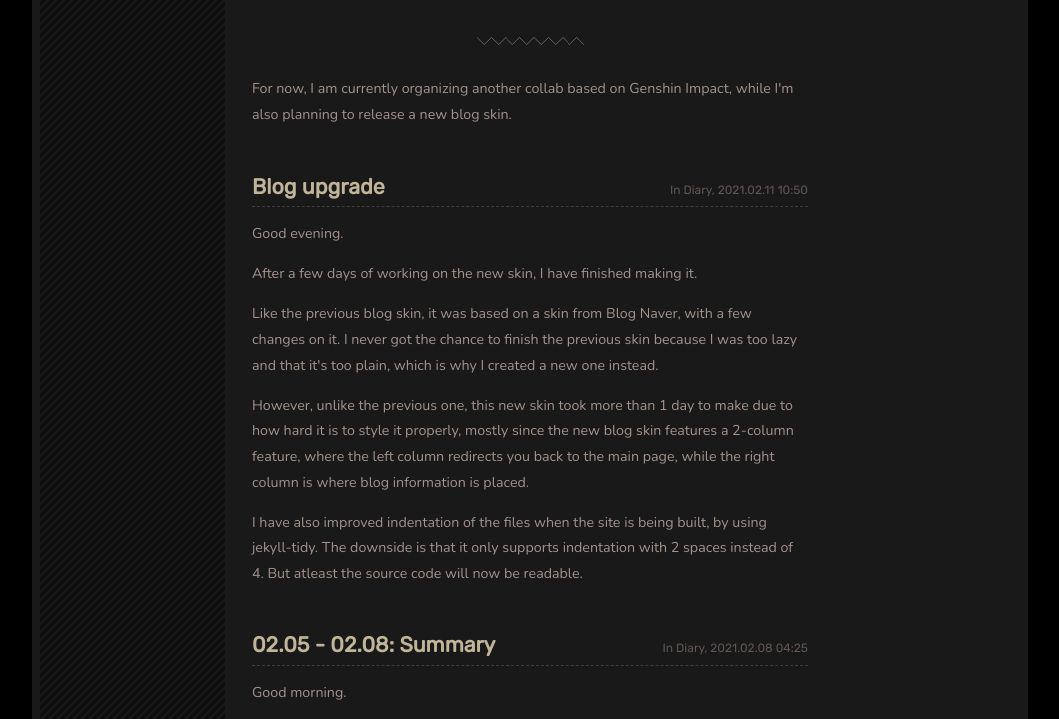
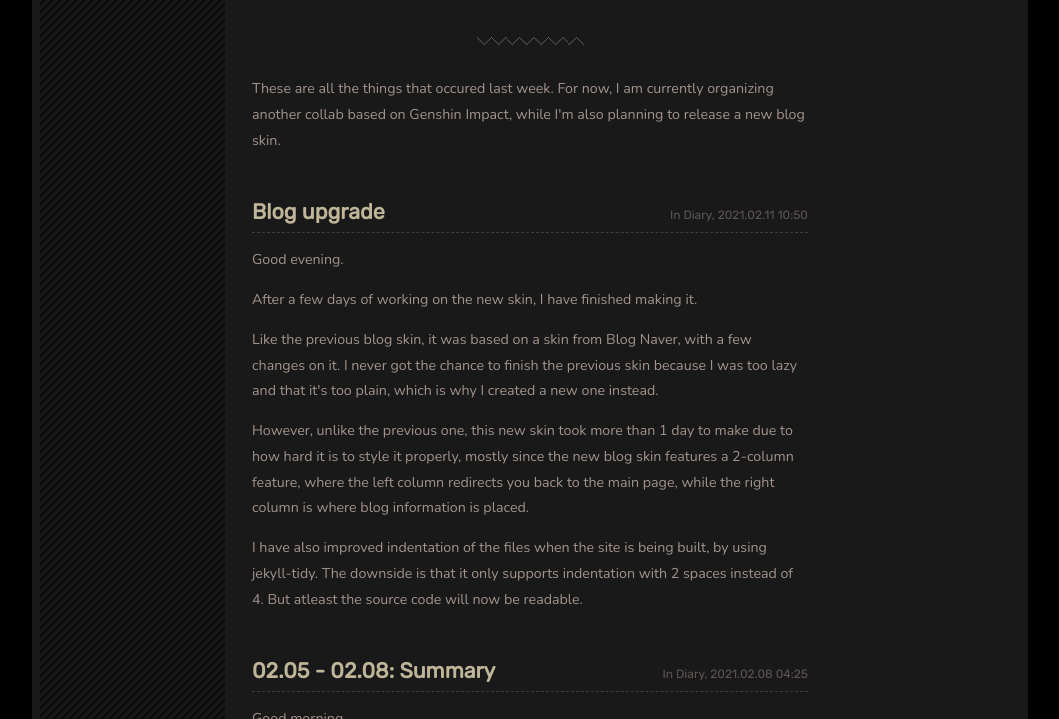
Before and after one commit to Leftsm/leftsm.github.io, a Jekyll site: the page built from index.html, in a window 1280 px wide and 900 px high, scrolled down 1043 px, cut to the strip 181-900 px from the top of the window. Shown: the whole strip, without its empty margins (110-1169 px from the left). Built offline with Jekyll 4.4.1, drawn with Linux system fonts in a browser that asks for light colours; nearby versions of some CDN libraries; some web fonts are replaced; the list of posts is cut into pages by our own code.

Commit message:
Update 2021-02-23-6.md

```diff
--- a/_posts/2021-02-23-6.md
+++ b/_posts/2021-02-23-6.md
@@ -33,4 +33,4 @@ excerpt: ""
 
 <hr>
 
-<p>For now, I am currently organizing another collab based on Genshin Impact, while I'm also planning to release a new blog skin.</p>
+<p>These are all the things that occured last week. For now, I am currently organizing another collab based on Genshin Impact, while I'm also planning to release a new blog skin.</p>
```
